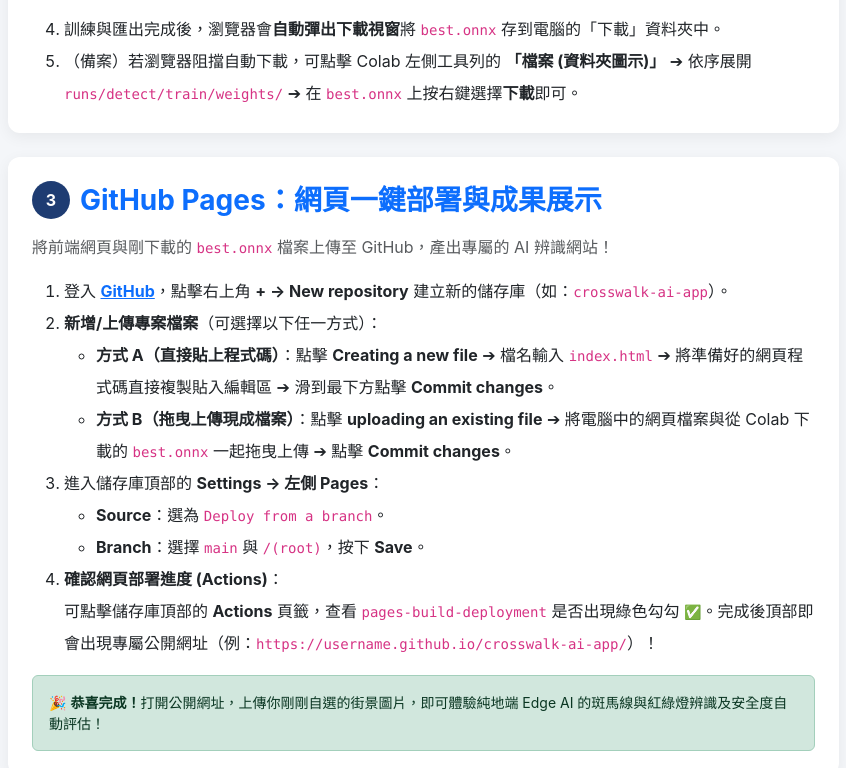
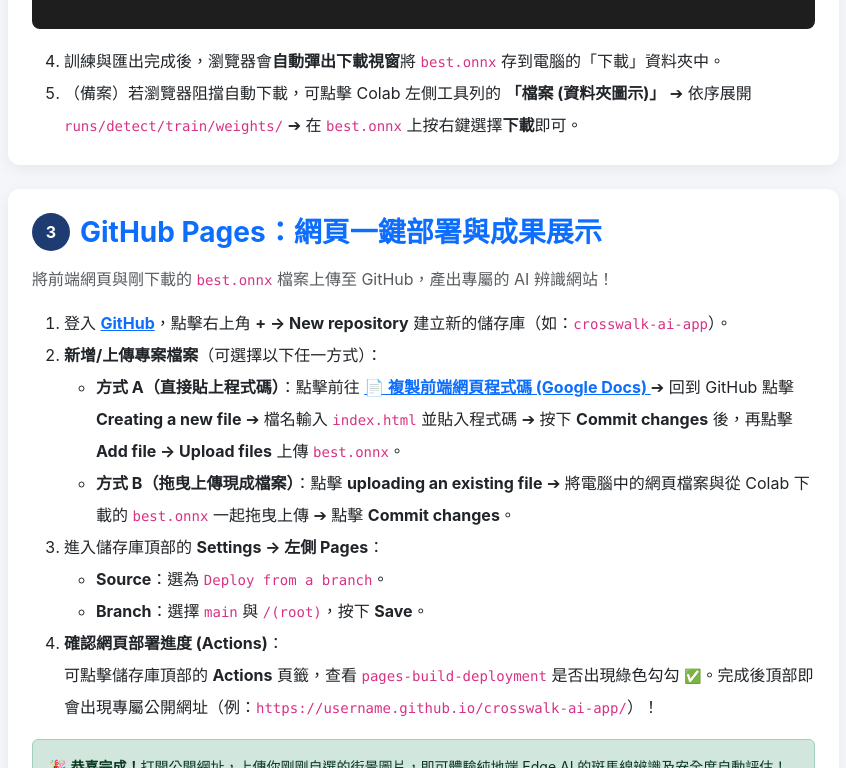
Before and after one commit to fiona11130710-sudo/crosswalk-1, a plain HTML site: page crosswalk.html in a window 1280 px wide. Shown: the part 2032-2800 px from the top of the page, without its empty margins (359-1205 px from the left). Drawn offline with nearby package versions, Linux system fonts and the light colour scheme.

Commit message:
Update crosswalk.html

```diff
--- a/crosswalk.html
+++ b/crosswalk.html
@@ -141,7 +141,7 @@
                         </li>
                         <li>解壓縮工作坊提供的「80 張基礎資料集」，並另外從 Google 街景找 1～2 張新的路口照片。</li>
                         <li>前往 <a href="https://roboflow.com/" target="_blank" class="fw-bold">Roboflow 官網</a> 註冊並登入帳號。</li>
-                        <li>點擊 <b>Create New Project</b>，選擇專案類型為 <code>Object Detection</code>，建立標註類別（例如 <code>crosswalk</code> 斑馬線</li>
+                        <li>點擊 <b>Create New Project</b>，選擇專案類型為 <code>Object Detection</code>，建立標註類別（例如 <code>crosswalk</code> 斑馬線)</li>
                         <li>點擊 Upload Data 把剛剛準備的所有資料一起拖曳上傳並儲存（80 張會自動帶入標註框），接著點左側 Annotate，幫你額外找的那 1～2 張新照片畫框即可。</li>
                         <li><b>設定資料集分割比例 (Train / Valid / Test Split)</b>：<br>
                             在匯出前確認資料切分為：<b>70% 訓練集 (Train)</b>、<b>20% 驗證集 (Valid)</b>、<b>10% 測試集 (Test)</b>，確保訓練與驗證集都有充足樣本。
@@ -232,7 +232,11 @@ files.download(onnx_path)</code></pre>
         <li>登入 <a href="https://github.com/" target="_blank" class="fw-bold">GitHub</a>，點擊右上角 <b>+ -> New repository</b> 建立新的儲存庫（如：<code>crosswalk-ai-app</code>）。</li>
         <li><b>新增/上傳專案檔案</b>（可選擇以下任一方式）：
             <ul>
-                                <li><b>方式 A（直接貼上程式碼）</b>：點擊 <b>Creating a new file</b> ➔ 檔名輸入 <code>index.html</code> ➔ 將準備好的網頁程式碼直接複製貼入編輯區 ➔ 滑到最下方點擊 <b>Commit changes</b>。</li>
+                <li><b>方式 A（直接貼上程式碼）</b>：點擊前往
+                    <a href="https://docs.google.com/document/d/1ZLcEkPahzTQdOy3z9SCDnJcu4SD5C0L6bRYI8TMTFlY/edit?usp=sharing" target="_blank" class="fw-bold text-decoration-underline">
+                    📄 複製前端網頁程式碼 (Google Docs)
+                    </a> ➔ 回到 GitHub 點擊 <b>Creating a new file</b> ➔ 檔名輸入 <code>index.html</code> 並貼入程式碼 ➔ 按下 <b>Commit changes</b> 後，再點擊 <b>Add file -> Upload files</b> 上傳 <code>best.onnx</code>。
+                </li>
                 <li><b>方式 B（拖曳上傳現成檔案）</b>：點擊 <b>uploading an existing file</b> ➔ 將電腦中的網頁檔案與從 Colab 下載的 <code>best.onnx</code> 一起拖曳上傳 ➔ 點擊 <b>Commit changes</b>。</li>
             </ul>
         </li>
@@ -248,7 +252,7 @@ files.download(onnx_path)</code></pre>
     </ol>
 
     <div class="alert alert-success mb-0 small">
-                        🎉 <b>恭喜完成！</b>打開公開網址，上傳你剛剛自選的街景圖片，即可體驗純地端 Edge AI 的斑馬線與紅綠燈辨識及安全度自動評估！
+        🎉 <b>恭喜完成！</b>打開公開網址，上傳你剛剛自選的街景圖片，即可體驗純地端 Edge AI 的斑馬線辨識及安全度自動評估！
     </div>
 </div>
 
```
Lines whose indentation alone changed are shown as unchanged.
